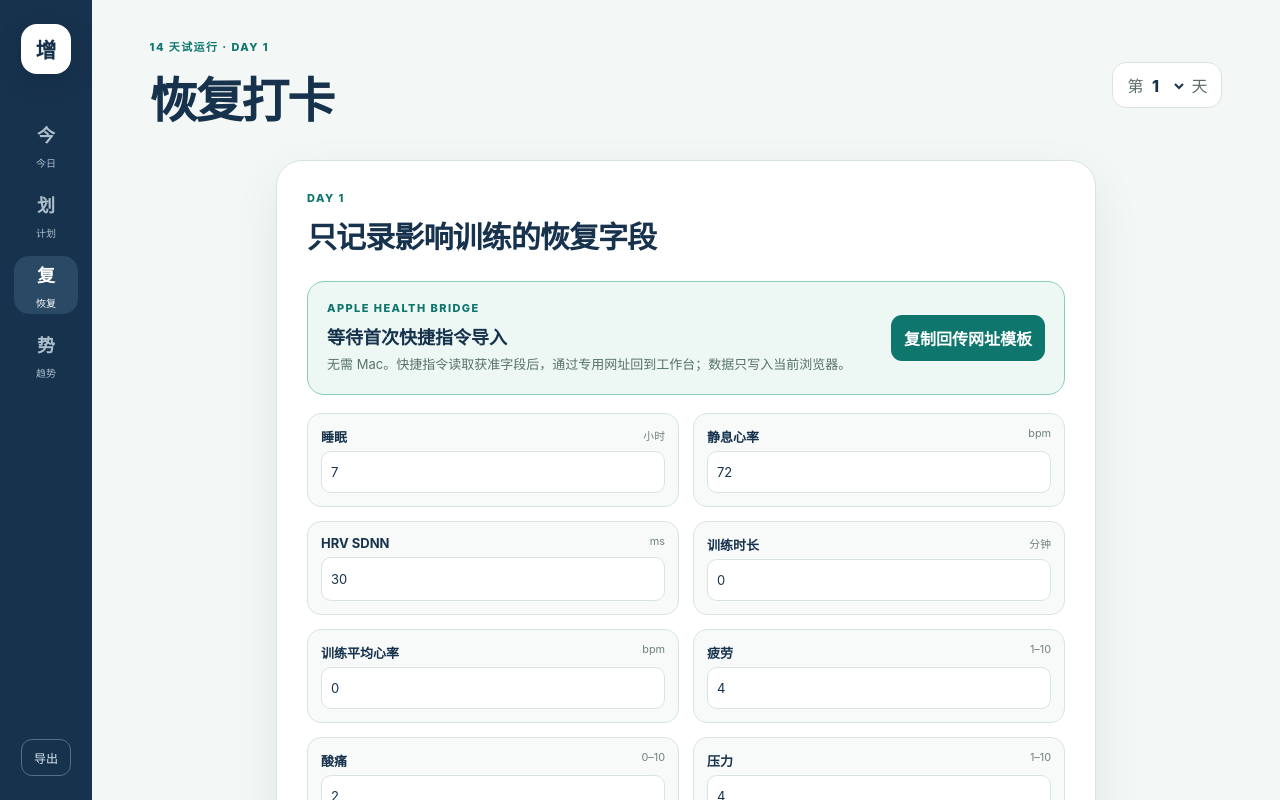
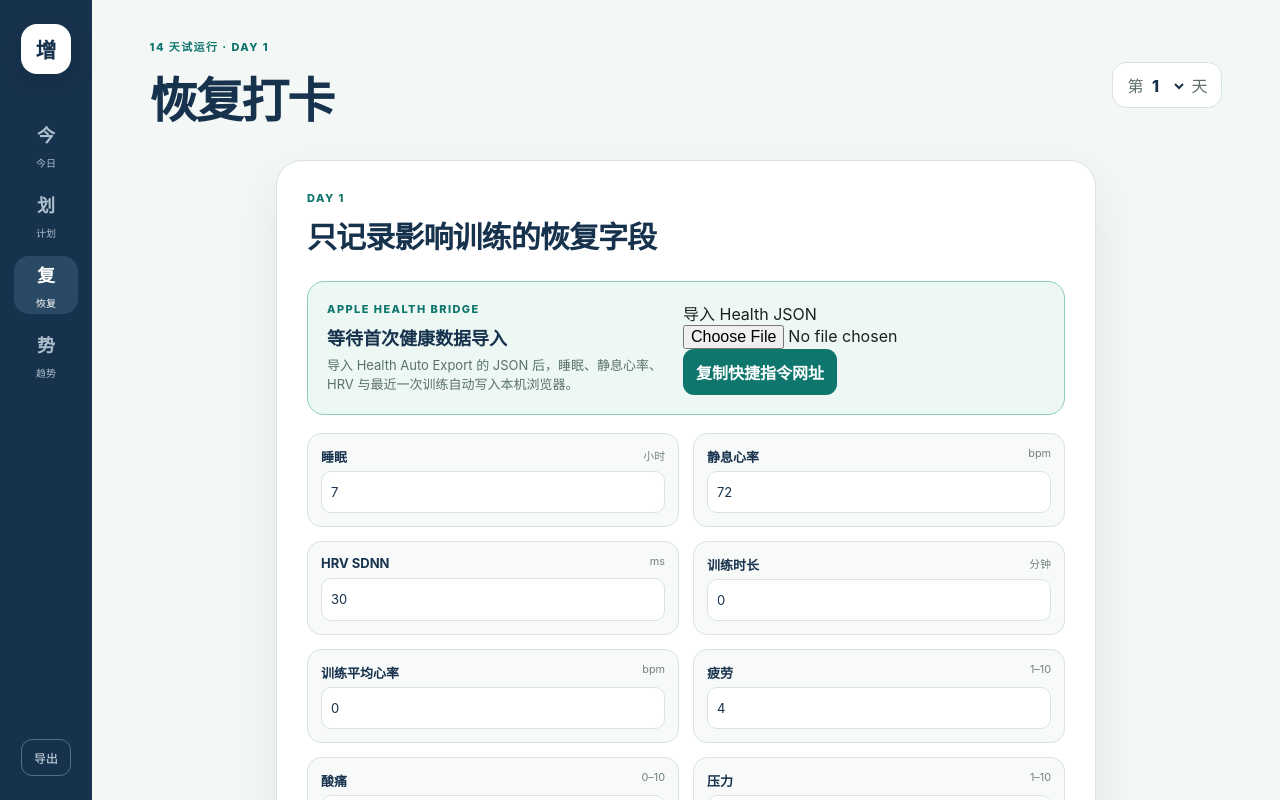
Before and after one commit to jia06dhadkfbnuas/jia-muscle-coach-workbench, a Next.js app: page / in a window 1280 px wide. Both pictures are taken after a click on the button "恢复". Shown: the top 800 px of the page. Built offline with nearby package versions, Linux system fonts and the light colour scheme.

Commit message:
Add Health Auto Export JSON import

```diff
--- a/app/page.tsx
+++ b/app/page.tsx
@@ -1,12 +1,14 @@
 "use client";
 
-import { useEffect, useState } from "react";
+import { ChangeEvent, useEffect, useState } from "react";
 
 type View = "today" | "plans" | "recovery" | "progress";
 type Exercise = { name: string; muscle: string; sets: number; volume: number; unit?: string; paused?: boolean; note?: string };
 type Template = { id: string; name: string; accent: string; exercises: Exercise[] };
 type SetLog = { id: string; day: number; templateId: string; exercise: string; weight: number; reps: number; rir: number; createdAt: string };
 type Recovery = { day: number; sleep: number; restingHr: number; hrv: number; workoutDuration: number; avgHr: number; fatigue: number; soreness: number; stress: number; pain: string };
+type HealthMetric = { name?: string; data?: Array<{ qty?: number; date?: string; start?: string; startDate?: string; value?: string }> };
+type HealthExport = { data?: { metrics?: HealthMetric[]; workouts?: Array<{ name?: string; start?: string; end?: string; duration?: number; avgHeartRate?: { qty?: number } }> } };
 
 const templates: Template[] = [
   { id: "shoulder", name: "肩", accent: "青绿", exercises: [
@@ -107,6 +109,44 @@ export default function Home() {
     await navigator.clipboard.writeText(template); setSaved(true); window.setTimeout(()=>setSaved(false),1600);
   }
 
+  async function importHealthExport(event: ChangeEvent<HTMLInputElement>) {
+    const file = event.target.files?.[0];
+    if (!file) return;
+    try {
+      const payload = JSON.parse(await file.text()) as HealthExport;
+      const metrics = payload.data?.metrics || [];
+      const metric = (name: string) => metrics.find((item) => item.name === name)?.data || [];
+      const sortByDate = <T extends { date?: string; start?: string; startDate?: string }>(items: T[]) => [...items].sort((a, b) => new Date(b.date || b.start || b.startDate || 0).getTime() - new Date(a.date || a.start || a.startDate || 0).getTime());
+      const latestValue = (name: string) => Number(sortByDate(metric(name))[0]?.qty);
+      const sleepByNight = new Map<string, number>();
+      for (const sample of metric("sleep_analysis")) {
+        const value = sample.value || "";
+        const hours = Number(sample.qty);
+        const started = new Date(sample.start || sample.startDate || sample.date || 0);
+        if (!Number.isFinite(hours) || hours <= 0 || !Number.isFinite(started.getTime()) || value.includes("清醒") || value.includes("卧床")) continue;
+        const night = new Date(started);
+        if (night.getHours() < 12) night.setDate(night.getDate() - 1);
+        const key = night.toISOString().slice(0, 10);
+        sleepByNight.set(key, (sleepByNight.get(key) || 0) + hours);
+      }
+      const latestSleep = [...sleepByNight.entries()].sort(([a], [b]) => b.localeCompare(a))[0]?.[1];
+      const latestWorkout = [...(payload.data?.workouts || [])].sort((a, b) => new Date(b.end || b.start || 0).getTime() - new Date(a.end || a.start || 0).getTime())[0];
+      setRecovery((current) => ({
+        ...current,
+        sleep: Number.isFinite(latestSleep) ? Number(latestSleep.toFixed(1)) : current.sleep,
+        restingHr: Number.isFinite(latestValue("resting_heart_rate")) ? Math.round(latestValue("resting_heart_rate")) : current.restingHr,
+        hrv: Number.isFinite(latestValue("heart_rate_variability")) ? Number(latestValue("heart_rate_variability").toFixed(1)) : current.hrv,
+        workoutDuration: Number.isFinite(latestWorkout?.duration) ? Math.round((latestWorkout?.duration || 0) / 60) : current.workoutDuration,
+        avgHr: Number.isFinite(latestWorkout?.avgHeartRate?.qty) ? Math.round(latestWorkout?.avgHeartRate?.qty || 0) : current.avgHr,
+      }));
+      setLastHealthImport(new Date().toISOString()); setSaved(true); window.setTimeout(() => setSaved(false), 1800);
+    } catch {
+      window.alert("无法读取该文件。请选择 Health Auto Export 导出的 JSON 文件。");
+    } finally {
+      event.target.value = "";
+    }
+  }
+
   return (
     <main className="shell">
       <aside className="rail">
@@ -149,7 +189,7 @@ export default function Home() {
 
         {view === "plans" && <section className="contentPanel"><div className="sectionIntro"><div><p className="label">计划库</p><h2>按你的训记模板原样录入</h2></div><p>容量是历史汇总，不是目标重量；目标次数和 RIR 由实际记录决定。</p></div><div className="templateGrid">{templates.map(template=>{const available=template.exercises.filter(e=>!e.paused).reduce((s,e)=>s+e.sets,0);return <article className="templateCard" key={template.id}><div className="templateTop"><span className={`templateBadge ${template.id}`}>{template.name.slice(0,1)}</span><div><h3>{template.name}</h3><p>{available} 个可执行组 · {template.exercises.filter(e=>!e.paused).length} 个动作</p></div></div><ol>{template.exercises.map(e=><li className={e.paused?"mutedRow":""} key={e.name}><span>{e.name}{e.paused&&"（暂停）"}</span><b>{e.sets}组</b></li>)}</ol><button onClick={()=>{setTemplateId(template.id);setView("today")}}>选择这个模板</button></article>})}</div></section>}
 
-        {view === "recovery" && <section className="contentPanel narrow"><div className="sectionIntro"><div><p className="label">DAY {day}</p><h2>只记录影响训练的恢复字段</h2></div></div><article className="healthBridge"><div><p className="label">APPLE HEALTH BRIDGE</p><h3>{lastHealthImport ? "已收到快捷指令数据" : "等待首次快捷指令导入"}</h3><p>{lastHealthImport ? `最近导入：${new Date(lastHealthImport).toLocaleString("zh-CN")}` : "无需 Mac。快捷指令读取获准字段后，通过专用网址回到工作台；数据只写入当前浏览器。"}</p></div><button type="button" onClick={copyBridgeTemplate}>复制回传网址模板</button></article><form className="recoveryForm" onSubmit={(e)=>{e.preventDefault();setSaved(true);setTimeout(()=>setSaved(false),1400)}}>
+        {view === "recovery" && <section className="contentPanel narrow"><div className="sectionIntro"><div><p className="label">DAY {day}</p><h2>只记录影响训练的恢复字段</h2></div></div><article className="healthBridge"><div><p className="label">APPLE HEALTH BRIDGE</p><h3>{lastHealthImport ? "已收到健康数据" : "等待首次健康数据导入"}</h3><p>{lastHealthImport ? `最近导入：${new Date(lastHealthImport).toLocaleString("zh-CN")}` : "导入 Health Auto Export 的 JSON 后，睡眠、静息心率、HRV 与最近一次训练自动写入本机浏览器。"}</p></div><div className="bridgeActions"><label className="importButton">导入 Health JSON<input type="file" accept="application/json,.json" onChange={importHealthExport}/></label><button type="button" onClick={copyBridgeTemplate}>复制快捷指令网址</button></div></article><form className="recoveryForm" onSubmit={(e)=>{e.preventDefault();setSaved(true);setTimeout(()=>setSaved(false),1400)}}>
           <NumberField label="睡眠" unit="小时" value={recovery.sleep} min={0} max={15} step={0.1} onChange={v=>setRecovery({...recovery,day,sleep:v})}/>
           <NumberField label="静息心率" unit="bpm" value={recovery.restingHr} min={30} max={220} onChange={v=>setRecovery({...recovery,day,restingHr:v})}/>
           <NumberField label="HRV SDNN" unit="ms" value={recovery.hrv} min={0} max={300} onChange={v=>setRecovery({...recovery,day,hrv:v})}/>
```
